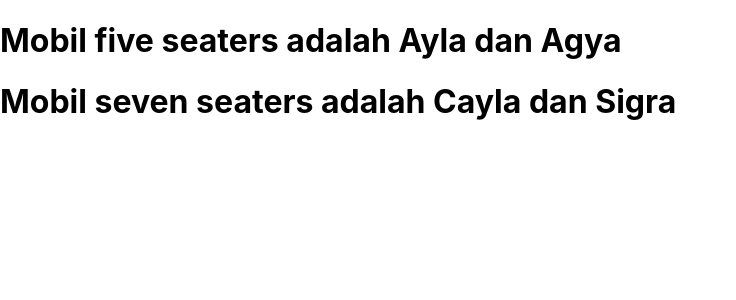
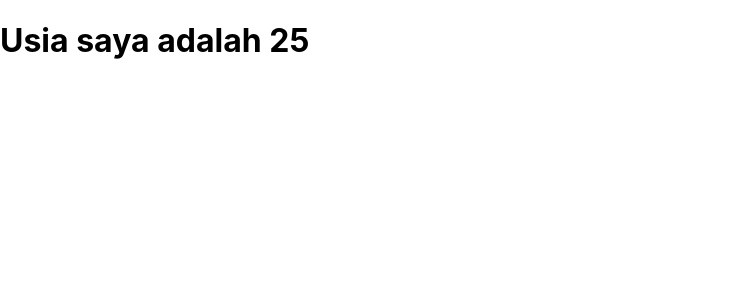
Before and after one commit to salsabilaathika-97/latihan-react, a React (Create React App) app: page / in a window 1280 px wide. Shown: the top 300 px of the page, without its empty margins (0-736 px from the left). Built offline with nearby package versions, Linux system fonts and the light colour scheme.

Commit message:
add practice call function in app js

```diff
--- a/src/App.js
+++ b/src/App.js
@@ -1,12 +1,16 @@
 import './App.css';
 
 const App = () => {
-  const cars = ['Ayla', 'Agya', 'Cayla', 'Sigra'];
+  const born = 1997;
+
+  const checkAge = (data) => {
+    const hasil = 2022 - data;
+    return hasil;
+  }
 
   return (
     <div>
-      <h1>Mobil five seaters adalah {cars[0]} dan {cars[1]}</h1>
-      <h1>Mobil seven seaters adalah {cars[2]} dan {cars[3]}</h1>
+      <h1>Usia saya adalah {checkAge(born)} </h1>
     </div>
   )
 };
```
